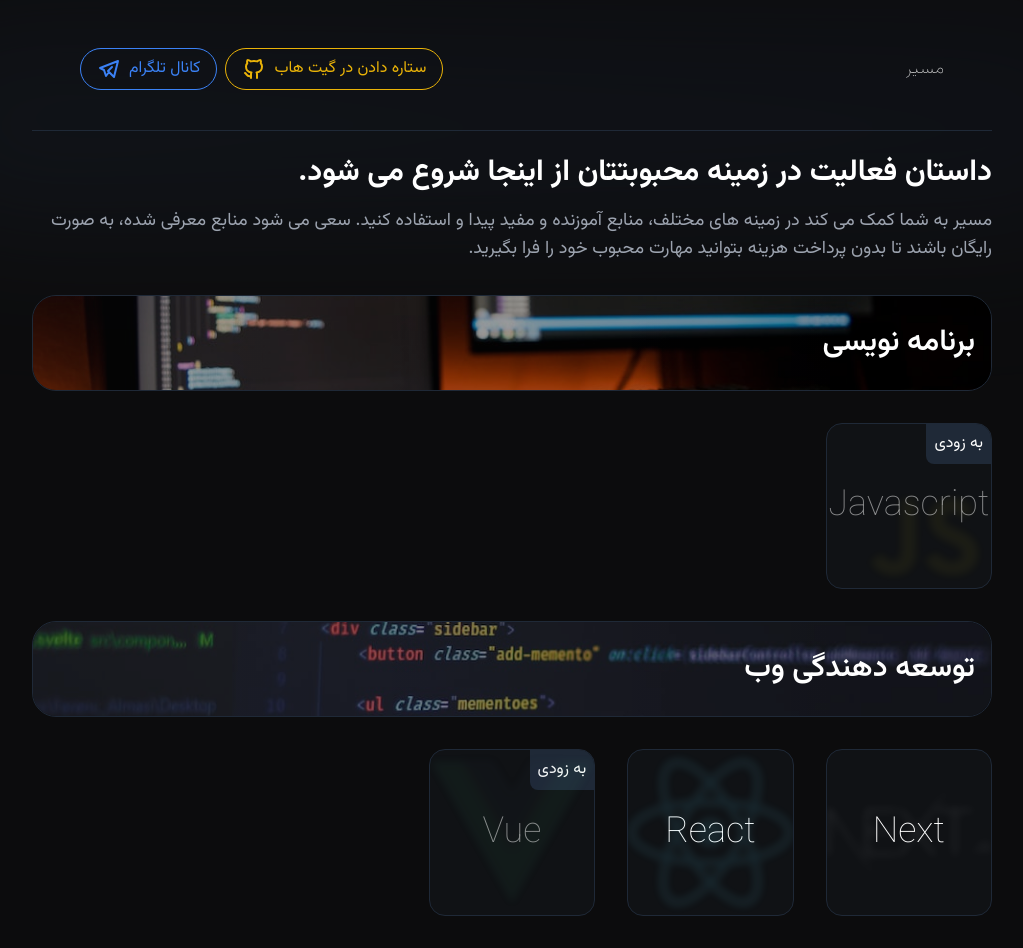
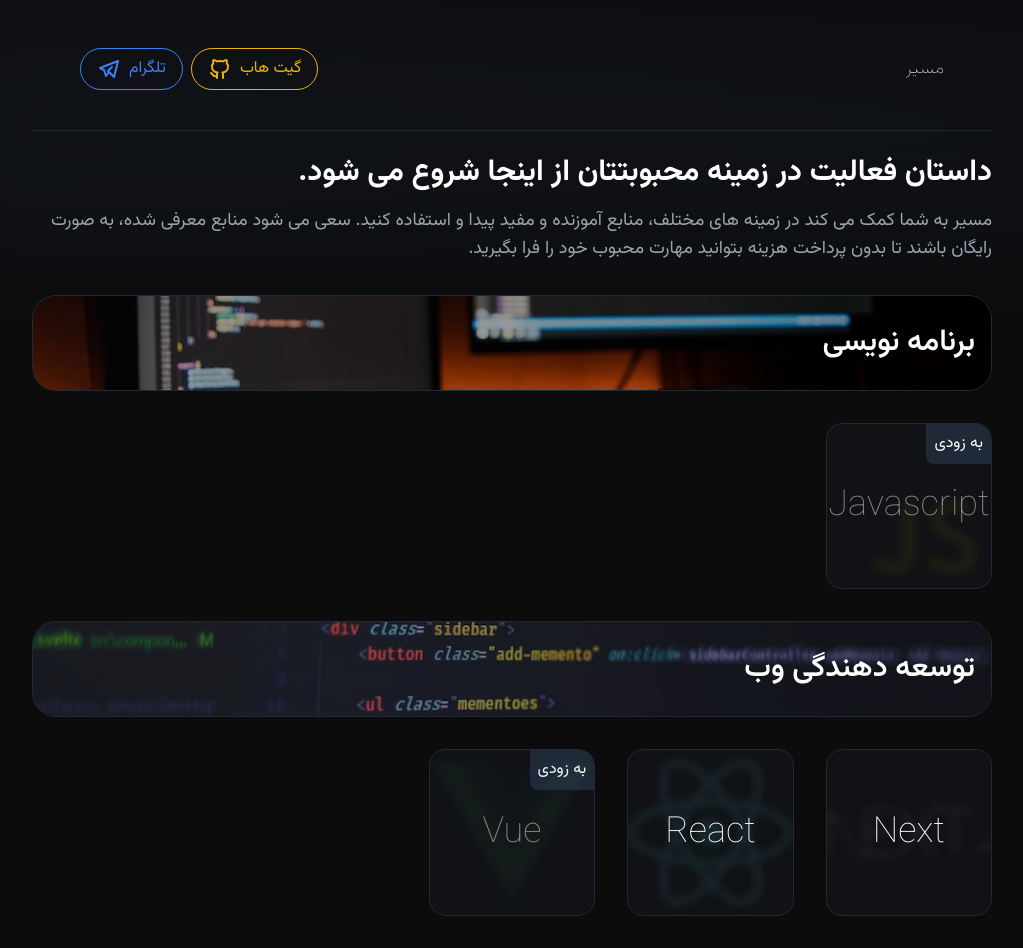
Before and after one commit to masir-me/masir, a Next.js app in the folder apps/web/: page / in a window 1280 px wide. Shown: the whole page, without its empty margins (128-1151 px from the left). Built offline with nearby package versions, Linux system fonts and the light colour scheme.

Commit message:
Shorten navbar texts

```diff
--- a/apps/web/components/Navbar.tsx
+++ b/apps/web/components/Navbar.tsx
@@ -15,14 +15,14 @@
           href="https://github.com/kasraghoreyshi/maseer"
           className="rounded-full border border-yellow-500 text-yellow-500 px-4 py-2 text-sm lg:text-base flex items-center space-x-2 space-x-reverse"
         >
-          <p>ستاره دادن در گیت هاب</p>
+          <p>گیت هاب</p>
           <IconBrandGithub />
         </Link>
         <Link
           className="px-4 py-2 rounded-full border text-sm lg:text-base border-blue-500 text-blue-500 flex items-center space-x-2 space-x-reverse"
           href={"https://t.me/my_maseer"}
         >
-          <p>کانال تلگرام</p>
+          <p>تلگرام</p>
           <IconBrandTelegram />
         </Link>
       </div>
```
